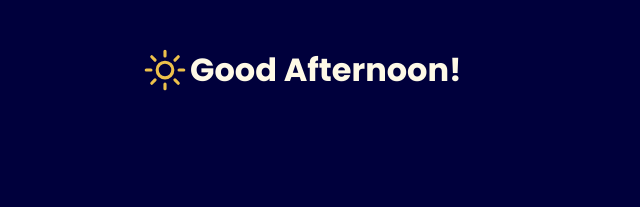
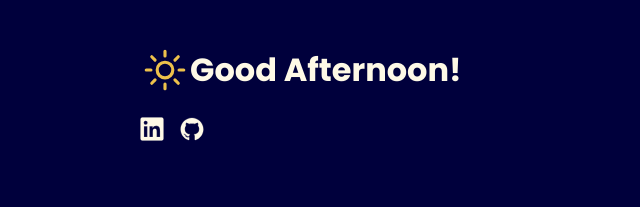
Before and after one commit to dacods/atlas-react-and-jsx, a React (Vite) app: page / in a window 1280 px wide. Shown: the top 207 px of the page, without its empty margins (0-640 px from the left). Built offline with nearby package versions, Linux system fonts and the light colour scheme.

Commit message:
Created SocialLinks component linking to my github and linkedin

```diff
--- a/src/App.jsx
+++ b/src/App.jsx
@@ -1,9 +1,11 @@
 import Greeting from "./components/Greeting";
+import SocialLinks from './components/SocialLinks'
 
 function App() {
   return (
     <div className="app">
       <Greeting></Greeting>
+      <SocialLinks></SocialLinks>
     </div>
   )
 }
--- a/src/components/Greeting.jsx
+++ b/src/components/Greeting.jsx
@@ -1,4 +1,3 @@
-import React from "react";
 import day from '../assets/day.svg'
 import night from '../assets/night.svg'
 import evening from '../assets/evening.svg'
--- /dev/null
+++ b/src/components/SocialLinks.jsx
@@ -0,0 +1,18 @@
+import linkedin from '../assets/linkedin.svg'
+import github from '../assets/github.svg'
+
+function SocialLinks() {
+    return (
+        <div className="social-links">
+            <a href='https://www.linkedin.com/in/dacoda-takagi' target='_blank'>
+                <img src={linkedin} alt="Linkedin Logo"/>
+            </a>
+
+            <a href='https://github.com/dacods/atlas-react-and-jsx' target='_blank'>
+                <img src={github} alt='Github Logo'></img>
+            </a>
+        </div>
+    )
+}
+
+export default SocialLinks;
```
